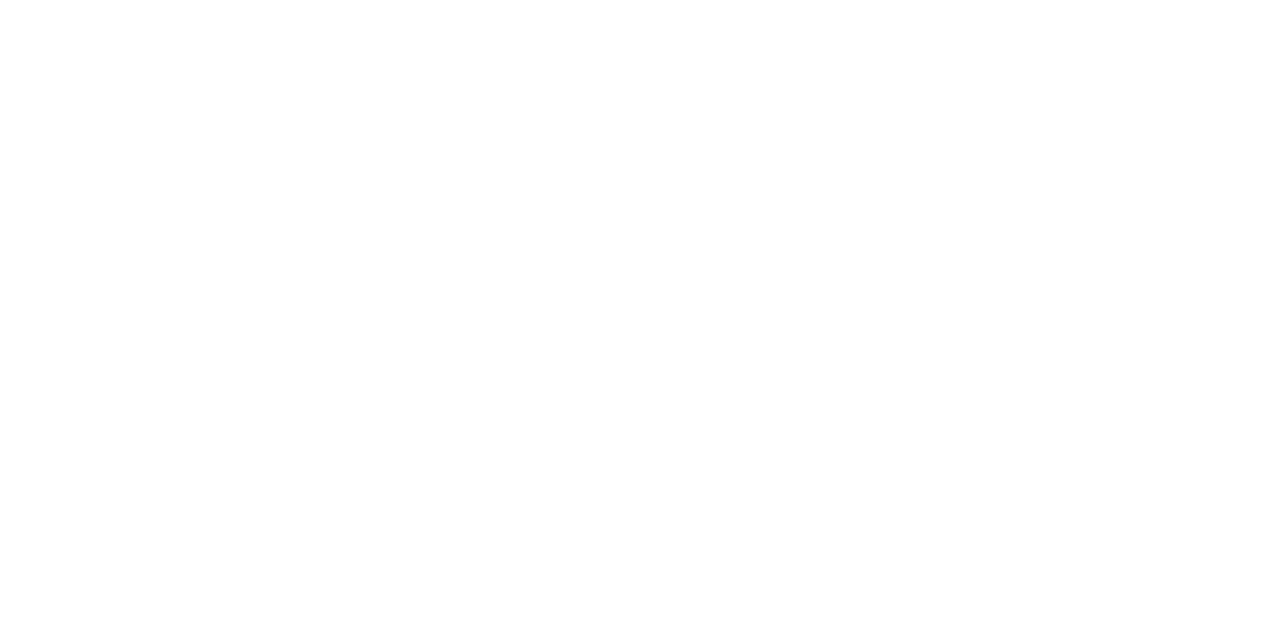
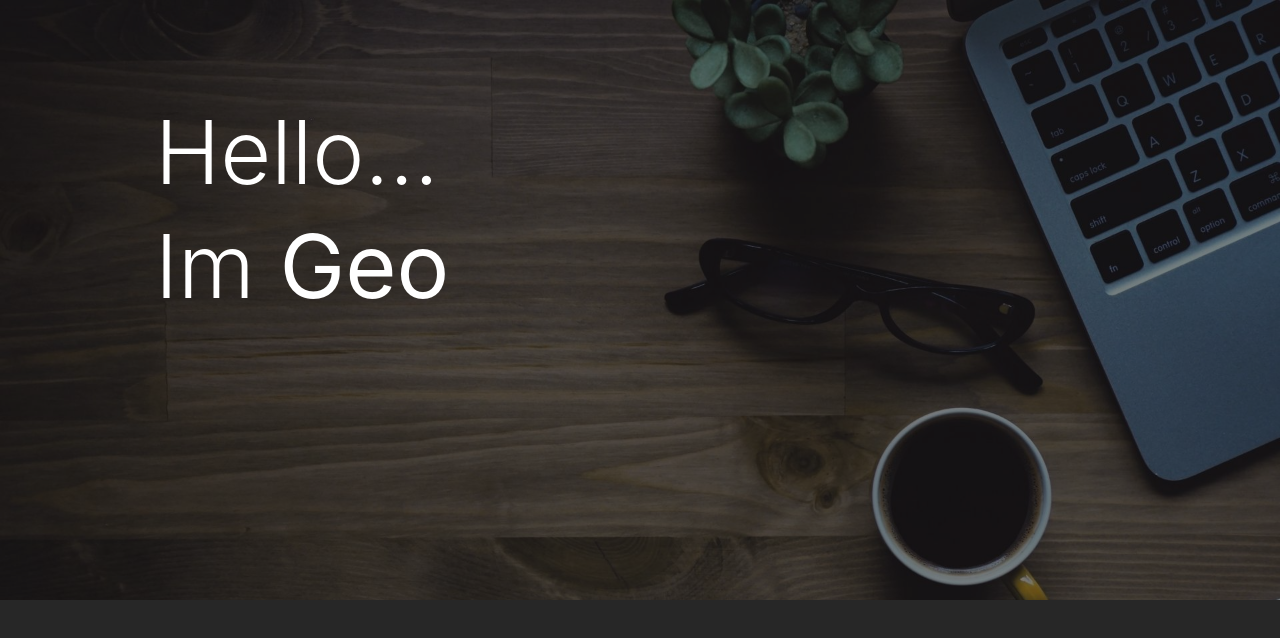
Before and after one commit to GeovonnieV/portfolio, a plain HTML site: page index.html in a window 1280 px wide. Drawn offline with nearby package versions, Linux system fonts and the light colour scheme.

Commit message:
head text added

```diff
--- a/css/style.css
+++ b/css/style.css
@@ -0,0 +1,25 @@
+body{
+    background: rgb(39, 39, 39);
+    color: #ffffff;
+}
+
+.head-section-home{
+    background: url(../images/coffee-background.jpg);
+    background-repeat: no-repeat;
+    background-size: cover;
+    height: 600px;
+    width: 100%;
+}
+
+.dark-overlay{
+    position: absolute;
+    top: 0;
+    left: 0;
+    width: 100%;
+    height: 600px;
+    background-color: rgba(0, 0, 0, 0.5);
+}
+
+.home-head-text{
+    padding: 100px;
+}
--- a/index.html
+++ b/index.html
@@ -10,6 +10,18 @@
     <title>Document</title>
 </head>
 <body>
+    <header class="head-section-home">
+        <div class="dark-overlay">
+            <div class="home-head-text container">
+                <div class="row">
+                    <div class="col-xs-12">
+                        <h1 class="display-2">Hello...</h1>
+                        <h1 class="display-2">Im <strong>Geo</strong></h1>
 
+                    </div>
+                </div>
+            </div>
+        </div>
+    </header>
 </body>
 </html>
```
Also changed, not shown: images/coffee-background.jpg (added).
